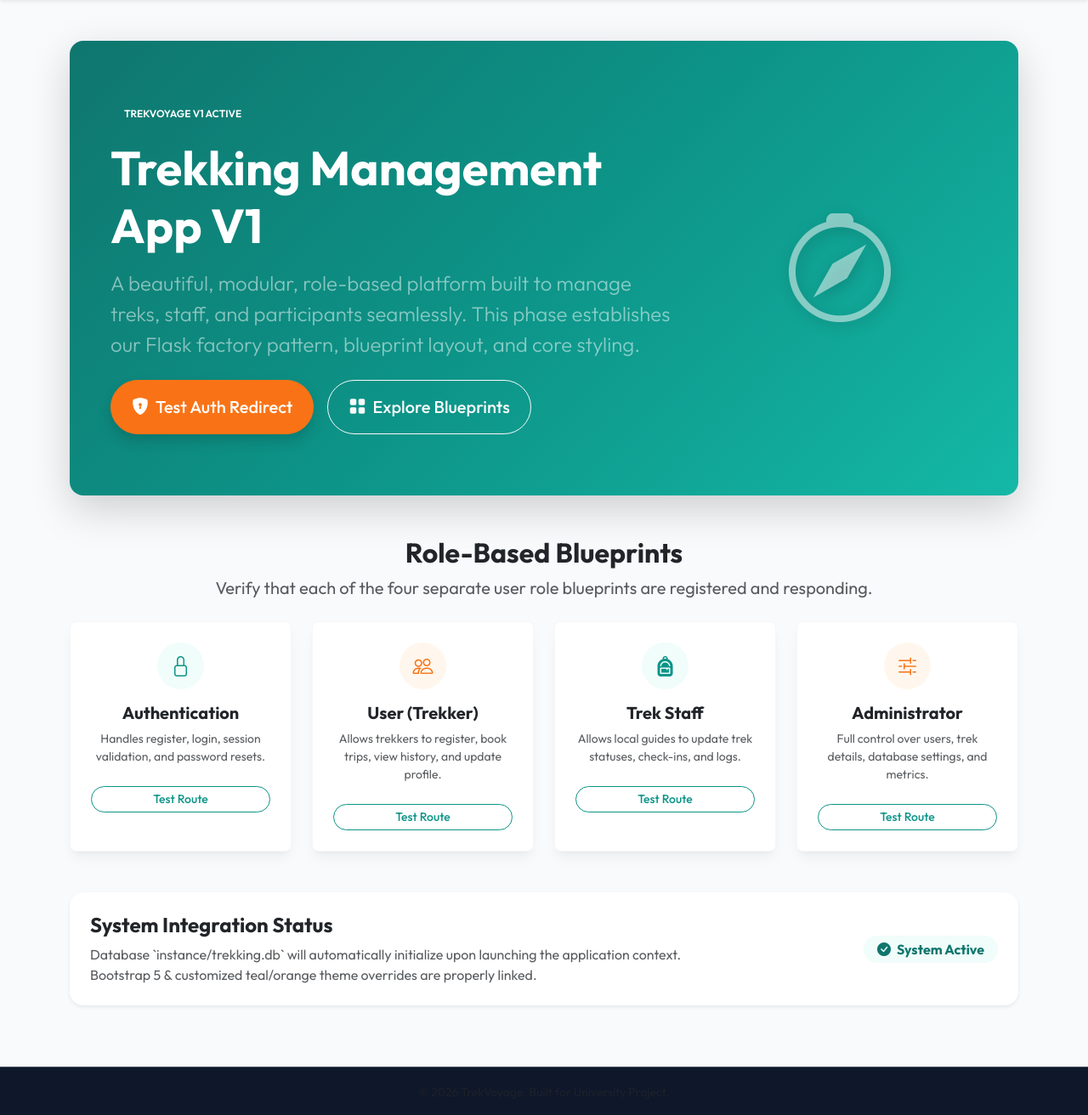
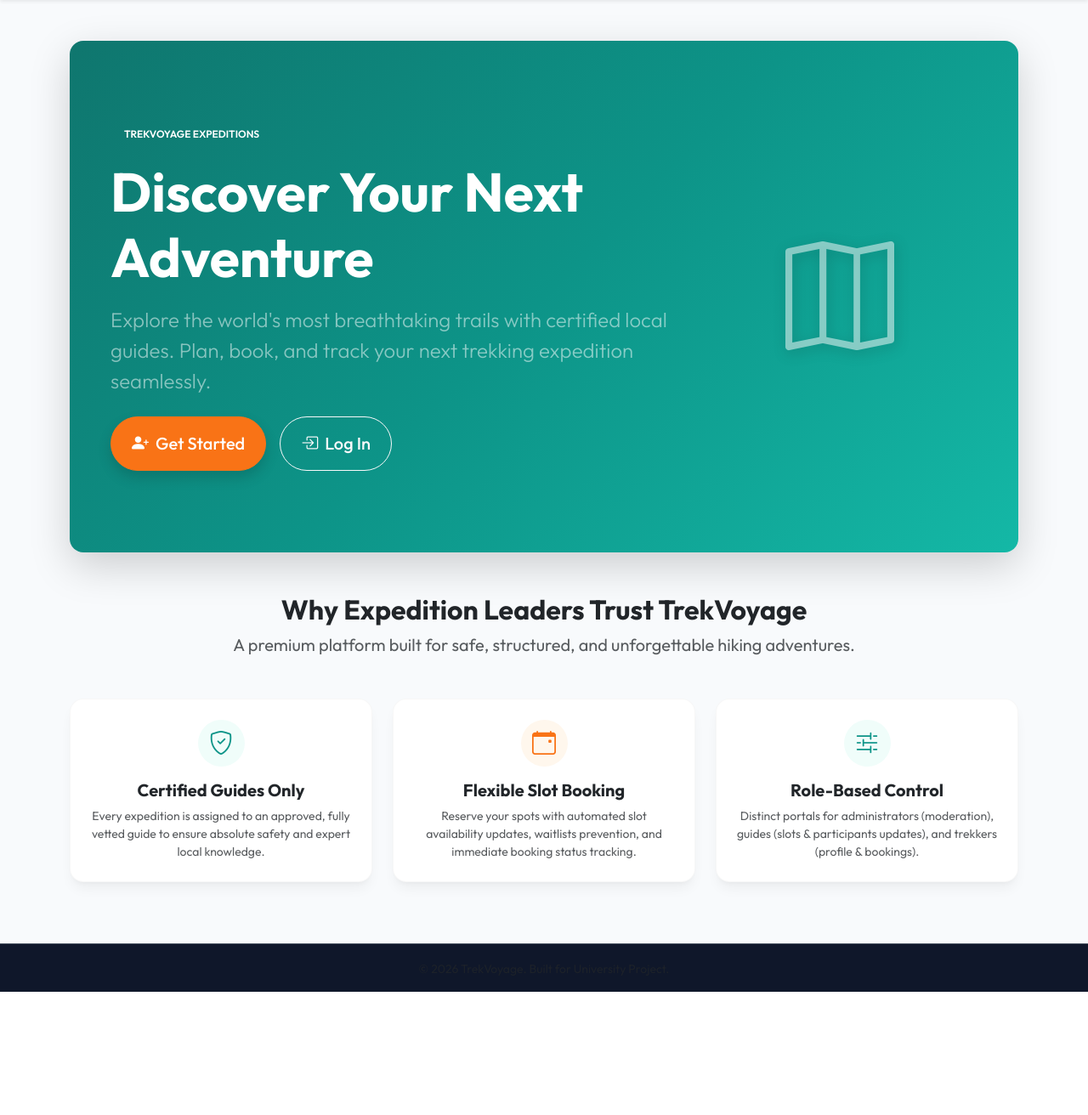
Before and after one commit to rohith-1205/Trekking_management_app_v1, a Flask app: page / in a window 1280 px wide. Shown: the part 64-1376 px from the top of the page at 85% size. After the commit the page ends 1231 px from the top, so only its background shows below. Run offline with Flask 3, Linux system fonts and the light colour scheme.

Commit message:
Phase 14: update welcome screen index.html to production-ready status

```diff
--- a/templates/index.html
+++ b/templates/index.html
@@ -1,114 +1,88 @@
 {% extends "base.html" %}
 
-{% block title %}Welcome - TrekVoyage Trekking Management{% endblock %}
+{% block title %}TrekVoyage - Discover Your Next Adventure{% endblock %}
 
 {% block content %}
 <div class="container">
-    <!-- Hero Header Card with gradient and subtle animations -->
+    <!-- Premium Hero Section -->
     <div class="hero-card p-5 mb-5 rounded-4 shadow-lg text-white">
-        <div class="row align-items-center py-4">
+        <div class="row align-items-center py-5">
             <div class="col-lg-8">
-                <span class="badge bg-orange-accent text-white px-3 py-2 rounded-pill mb-3 text-uppercase fw-semibold tracking-wider">TrekVoyage V1 Active</span>
-                <h1 class="display-4 fw-bold mb-3">Trekking Management App V1</h1>
+                <span class="badge bg-orange-accent text-white px-3 py-2 rounded-pill mb-3 text-uppercase fw-semibold tracking-wider">TrekVoyage Expeditions</span>
+                <h1 class="display-3 fw-bold mb-3">Discover Your Next Adventure</h1>
                 <p class="lead text-white-50 mb-4 fs-4">
-                    A beautiful, modular, role-based platform built to manage treks, staff, and participants seamlessly.
-                    This phase establishes our Flask factory pattern, blueprint layout, and core styling.
+                    Explore the world's most breathtaking trails with certified local guides. Plan, book, and track your next trekking expedition seamlessly.
                 </p>
                 <div class="d-flex flex-wrap gap-3">
-                    <a href="{{ url_for('auth.login') }}" class="btn btn-orange-accent btn-lg px-4 py-3 rounded-pill fw-medium shadow">
-                        <i class="bi bi-shield-lock-fill me-2"></i>Test Auth Redirect
-                    </a>
-                    <a href="#blueprints-section" class="btn btn-outline-light btn-lg px-4 py-3 rounded-pill fw-medium">
-                        <i class="bi bi-grid-fill me-2"></i>Explore Blueprints
-                    </a>
+                    {% if current_user.is_authenticated %}
+                        {% if current_user.role == 'admin' %}
+                            <a href="{{ url_for('admin.admin_dashboard') }}" class="btn btn-orange-accent btn-lg px-4 py-3 rounded-pill fw-medium shadow">
+                                <i class="bi bi-shield-lock-fill me-2"></i>Go to Admin Console
+                            </a>
+                        {% elif current_user.role == 'staff' %}
+                            <a href="{{ url_for('staff.staff_dashboard') }}" class="btn btn-orange-accent btn-lg px-4 py-3 rounded-pill fw-medium shadow">
+                                <i class="bi bi-compass-fill me-2"></i>Go to Guide Portal
+                            </a>
+                        {% else %}
+                            <a href="{{ url_for('user.list_treks') }}" class="btn btn-orange-accent btn-lg px-4 py-3 rounded-pill fw-medium shadow">
+                                <i class="bi bi-compass-fill me-2"></i>Browse Treks
+                            </a>
+                            <a href="{{ url_for('user.view_bookings') }}" class="btn btn-outline-light btn-lg px-4 py-3 rounded-pill fw-medium">
+                                <i class="bi bi-backpack-fill me-2"></i>My Bookings
+                            </a>
+                        {% endif %}
+                    {% else %}
+                        <a href="{{ url_for('auth.register') }}" class="btn btn-orange-accent btn-lg px-4 py-3 rounded-pill fw-medium shadow">
+                           <i class="bi bi-person-plus-fill me-2"></i>Get Started
+                        </a>
+                        <a href="{{ url_for('auth.login') }}" class="btn btn-outline-light btn-lg px-4 py-3 rounded-pill fw-medium">
+                            <i class="bi bi-box-arrow-in-right me-2"></i>Log In
+                        </a>
+                    {% endif %}
                 </div>
             </div>
             <div class="col-lg-4 d-none d-lg-block text-center">
-                <i class="bi bi-compass text-white-50 display-1" style="font-size: 8rem; filter: drop-shadow(2px 4px 8px rgba(0,0,0,0.3));"></i>
+                <i class="bi bi-map text-white-50 display-1" style="font-size: 8rem; filter: drop-shadow(2px 4px 8px rgba(0,0,0,0.3));"></i>
             </div>
         </div>
     </div>
 
-    <!-- Blueprints Explorer Section -->
-    <div id="blueprints-section" class="mb-5">
-        <div class="text-center mb-4">
-            <h2 class="fw-bold">Role-Based Blueprints</h2>
-            <p class="text-muted fs-5">Verify that each of the four separate user role blueprints are registered and responding.</p>
+    <!-- Highlights / Features Grid -->
+    <div class="mb-5">
+        <div class="text-center mb-5">
+            <h2 class="fw-bold">Why Expedition Leaders Trust TrekVoyage</h2>
+            <p class="text-muted fs-5">A premium platform built for safe, structured, and unforgettable hiking adventures.</p>
         </div>
 
         <div class="row g-4">
-            <!-- Auth Blueprint -->
-            <div class="col-md-6 col-lg-3">
-                <div class="card h-100 border-0 shadow-sm rounded-3 card-hover-effect">
-                    <div class="card-body p-4 text-center">
-                        <div class="icon-circle bg-teal-soft text-teal-custom mb-3 mx-auto">
-                            <i class="bi bi-lock fs-4"></i>
-                        </div>
-                        <h5 class="card-title fw-bold">Authentication</h5>
-                        <p class="card-text text-muted small">Handles register, login, session validation, and password resets.</p>
-                        <a href="{{ url_for('auth.login') }}" class="btn btn-sm btn-outline-teal w-100 rounded-pill mt-2">Test Route</a>
+            <div class="col-md-4">
+                <div class="card h-100 border-0 shadow-sm rounded-4 p-4 text-center card-hover-effect">
+                    <div class="icon-circle bg-teal-soft text-teal-custom mb-3 mx-auto fs-3">
+                        <i class="bi bi-shield-check"></i>
                     </div>
+                    <h5 class="fw-bold">Certified Guides Only</h5>
+                    <p class="text-muted small mb-0">Every expedition is assigned to an approved, fully vetted guide to ensure absolute safety and expert local knowledge.</p>
                 </div>
             </div>
 
-            <!-- User Blueprint -->
-            <div class="col-md-6 col-lg-3">
-                <div class="card h-100 border-0 shadow-sm rounded-3 card-hover-effect">
-                    <div class="card-body p-4 text-center">
-                        <div class="icon-circle bg-orange-soft text-orange-custom mb-3 mx-auto">
-                            <i class="bi bi-people fs-4"></i>
-                        </div>
-                        <h5 class="card-title fw-bold">User (Trekker)</h5>
-                        <p class="card-text text-muted small">Allows trekkers to register, book trips, view history, and update profile.</p>
-                        <a href="{{ url_for('user.profile') }}" class="btn btn-sm btn-outline-teal w-100 rounded-pill mt-2">Test Route</a>
+            <div class="col-md-4">
+                <div class="card h-100 border-0 shadow-sm rounded-4 p-4 text-center card-hover-effect">
+                    <div class="icon-circle bg-orange-soft text-orange-custom mb-3 mx-auto fs-3">
+                        <i class="bi bi-calendar-event"></i>
                     </div>
+                    <h5 class="fw-bold">Flexible Slot Booking</h5>
+                    <p class="text-muted small mb-0">Reserve your spots with automated slot availability updates, waitlists prevention, and immediate booking status tracking.</p>
                 </div>
             </div>
 
-            <!-- Staff Blueprint -->
-            <div class="col-md-6 col-lg-3">
-                <div class="card h-100 border-0 shadow-sm rounded-3 card-hover-effect">
-                    <div class="card-body p-4 text-center">
-                        <div class="icon-circle bg-teal-soft text-teal-custom mb-3 mx-auto">
-                            <i class="bi bi-backpack-fill fs-4"></i>
-                        </div>
-                        <h5 class="card-title fw-bold">Trek Staff</h5>
-                        <p class="card-text text-muted small">Allows local guides to update trek statuses, check-ins, and logs.</p>
-                        <a href="{{ url_for('staff.staff_dashboard') }}" class="btn btn-sm btn-outline-teal w-100 rounded-pill mt-2">Test Route</a>
+            <div class="col-md-4">
+                <div class="card h-100 border-0 shadow-sm rounded-4 p-4 text-center card-hover-effect">
+                    <div class="icon-circle bg-teal-soft text-teal-custom mb-3 mx-auto fs-3">
+                        <i class="bi bi-sliders2"></i>
                     </div>
+                    <h5 class="fw-bold">Role-Based Control</h5>
+                    <p class="text-muted small mb-0">Distinct portals for administrators (moderation), guides (slots & participants updates), and trekkers (profile & bookings).</p>
                 </div>
-            </div>
-
-            <!-- Admin Blueprint -->
-            <div class="col-md-6 col-lg-3">
-                <div class="card h-100 border-0 shadow-sm rounded-3 card-hover-effect">
-                    <div class="card-body p-4 text-center">
-                        <div class="icon-circle bg-orange-soft text-orange-custom mb-3 mx-auto">
-                            <i class="bi bi-sliders2 fs-4"></i>
-                        </div>
-                        <h5 class="card-title fw-bold">Administrator</h5>
-                        <p class="card-text text-muted small">Full control over users, trek details, database settings, and metrics.</p>
-                        <a href="{{ url_for('admin.admin_dashboard') }}" class="btn btn-sm btn-outline-teal w-100 rounded-pill mt-2">Test Route</a>
-                    </div>
-                </div>
-            </div>
-        </div>
-    </div>
-
-    <!-- DB and Tech Stack Verification Status -->
-    <div class="bg-white p-4 rounded-4 shadow-sm mb-5">
-        <div class="row align-items-center">
-            <div class="col-md-8">
-                <h4 class="fw-bold mb-2">System Integration Status</h4>
-                <p class="text-muted mb-0">
-                    Database `instance/trekking.db` will automatically initialize upon launching the application context.
-                    Bootstrap 5 & customized teal/orange theme overrides are properly linked.
-                </p>
-            </div>
-            <div class="col-md-4 text-md-end mt-3 mt-md-0">
-                <span class="badge bg-success-soft text-success px-3 py-2 rounded-pill fs-6">
-                    <i class="bi bi-check-circle-fill me-1"></i> System Active
-                </span>
             </div>
         </div>
     </div>
```
Also changed, not shown: instance/trekking.db.
